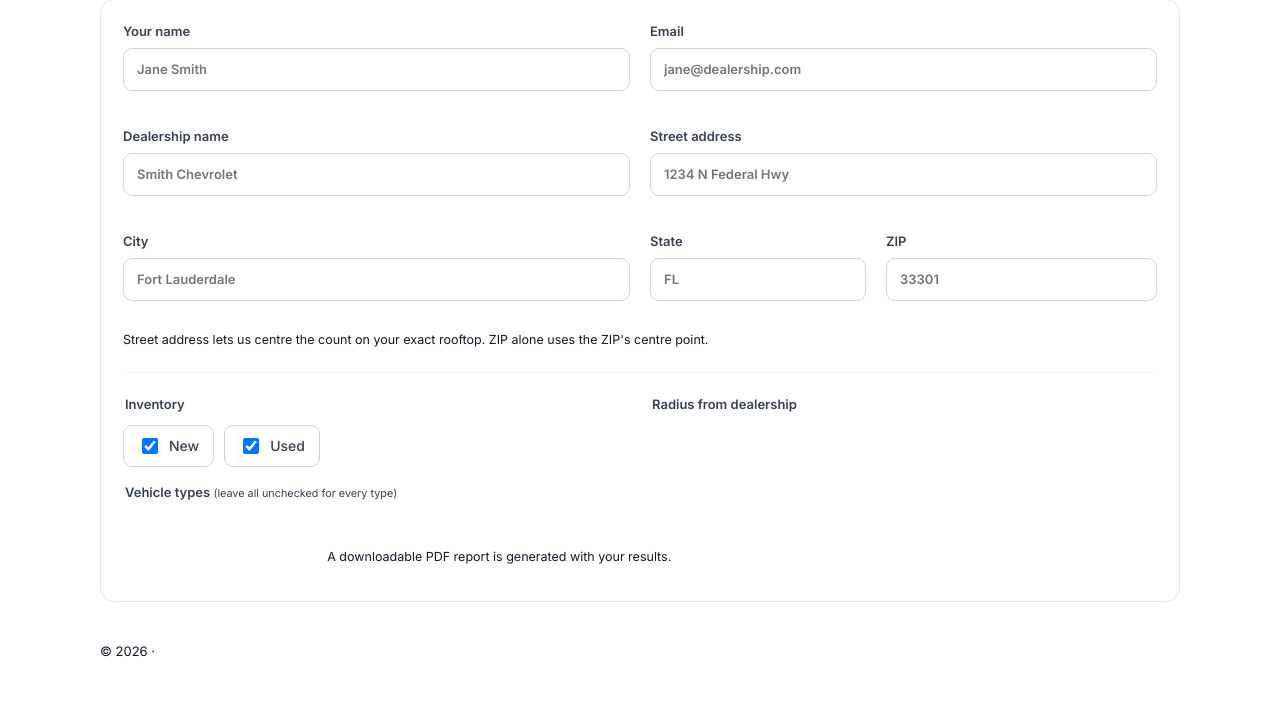
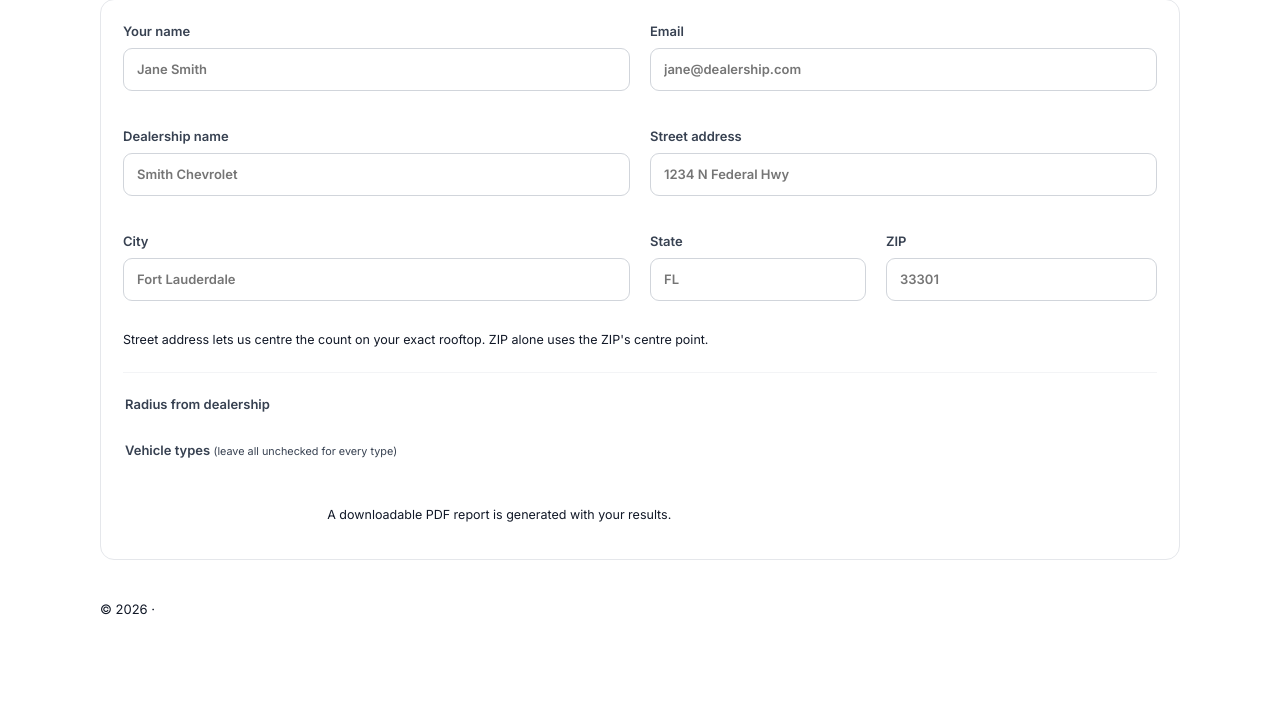
Before and after one commit to russell2727/M1_PPM_WebApp, a Flask app: template templates/index.html in a window 1280 px wide. Shown: the part 297-999 px from the top of the page. After the commit the page ends 912 px from the top, so only its background shows below. Run offline with Flask 3, Linux system fonts and the light colour scheme; the template is opened without the code that fills it, so the values that code supplies are empty.

Commit message:
Used inventory only: remove New/Used selector, tiles, donut and table columns
Co-Authored-By: Claude Fable 5.1 <noreply@anthropic.com>
Claude-Session: https://claude.ai/code/session_01F6UetTTgv7pzXBpww8K3Do

```diff
--- a/app.py
+++ b/app.py
@@ -71,9 +71,7 @@ def api_report():
         "city":       (f.get("city") or "").strip(),
         "state":      (f.get("state") or "").strip().upper()[:2],
     }
-    conditions = f.getlist("condition") if hasattr(f, "getlist") else (f.get("condition") or [])
-    if isinstance(conditions, str):
-        conditions = [conditions]
+    conditions = ["Used"]   # New inventory is not offered on this form
     vehicle_types = f.getlist("vehicle_type") if hasattr(f, "getlist") else (f.get("vehicle_type") or [])
     if isinstance(vehicle_types, str):
         vehicle_types = [vehicle_types]
--- a/services/notify.py
+++ b/services/notify.py
@@ -45,13 +45,12 @@ _hs_props_ready = False
 def _summary(prospect: dict, result: dict, report_url: str) -> dict:
     c = result["center"]
     top = next(iter(result["by_type"]), "—")
-    bc = result["by_condition"]
     return {
         "name": prospect["name"], "email": prospect["email"], "dealership": prospect["dealership"],
         "location": c.get("formatted") or f"{c['city']}, {c['state']} {c['zip']}", "zip": c["zip"],
         "radius": int(result["radius_mi"]),
-        "conditions": " & ".join(result["conditions"]) if result["conditions"] else "New & Used",
-        "total": result["total_shoppers"], "new": bc.get("New", 0), "used": bc.get("Used", 0),
+        "conditions": "Used inventory",
+        "total": result["total_shoppers"],
         "top": f"{top} ({result['by_type'].get(top, 0):,})" if top != "—" else "—",
         "zips": result["zip_count"],
         "url": f"{config.PUBLIC_URL}{report_url}" if config.PUBLIC_URL else report_url,
@@ -133,7 +132,7 @@ def hubspot(s: dict, pdf_path: Path) -> None:
     note = (f"PPM In-Market Auto Shopper report requested\n"
             f"Dealership: {s['dealership']} ({s['location']})\n"
             f"Radius: {s['radius']} mi · {s['conditions']}\n"
-            f"In-market shoppers: {s['total']:,} (New {s['new']:,} / Used {s['used']:,}) across {s['zips']} ZIPs\n"
+            f"In-market shoppers: {s['total']:,} across {s['zips']} ZIPs\n"
             f"Top vehicle type: {s['top']}\n"
             f"Report: {s['url']}")
     _hs("POST", "/crm/v3/objects/notes", {
@@ -157,7 +156,7 @@ def internal_email(s: dict, pdf_path: Path) -> None:
         f"New in-market auto shopper report requested.\n\n"
         f"Name:        {s['name']}\nEmail:       {s['email']}\nDealership:  {s['dealership']}\n"
         f"Location:    {s['location']}\nRadius:      {s['radius']} mi · {s['conditions']}\n\n"
-        f"Shoppers:    {s['total']:,}  (New {s['new']:,} / Used {s['used']:,})\n"
+        f"Shoppers:    {s['total']:,}\n"
         f"ZIPs:        {s['zips']}\nTop type:    {s['top']}\n\n"
         f"Report:      {s['url']}\nProspect emailed: {'yes' if s['prospect_emailed'] else 'no (SMTP off)'}\n"
     )
@@ -197,7 +196,7 @@ def slack(s: dict, _pdf: Path) -> None:
                 {"type": "section", "fields": [
                     {"type": "mrkdwn", "text": f"*Contact*\n{s['name']}\n{s['email']}"},
                     {"type": "mrkdwn", "text": f"*Location*\n{s['location']}\n{s['radius']} mi · {s['conditions']}"},
-                    {"type": "mrkdwn", "text": f"*In-market shoppers*\n{s['total']:,}  (New {s['new']:,} / Used {s['used']:,})"},
+                    {"type": "mrkdwn", "text": f"*In-market shoppers*\n{s['total']:,}"},
                     {"type": "mrkdwn", "text": f"*Top vehicle type*\n{s['top']}"},
                 ]},
                 {"type": "actions", "elements": [{"type": "button", "text": {"type": "plain_text", "text": "Open PDF report"}, "url": s["url"]}]},
--- a/static/js/app.js
+++ b/static/js/app.js
@@ -18,7 +18,7 @@
     const body = {
       name: fd.get("name"), email: fd.get("email"), dealership: fd.get("dealership"),
       zip: fd.get("zip"), street: fd.get("street"), city: fd.get("city"), state: fd.get("state"), radius: fd.get("radius"),
-      condition: fd.getAll("condition"), vehicle_type: fd.getAll("vehicle_type"),
+      condition: ["Used"], vehicle_type: fd.getAll("vehicle_type"),
     };
     btn.disabled = true; btn.innerHTML = "Building your report…";
     try {
@@ -47,30 +47,26 @@
   }
 
   function render(j, body) {
-    const r = j.result, c = r.center, bc = r.by_condition;
+    const r = j.result, c = r.center;
     $("#results").hidden = false;
     $("#r-title").textContent = `${fmt(r.total_shoppers)} in-market shoppers within ${r.radius_mi} miles of ${body.dealership}`;
     const where = c.formatted || `${c.city}, ${c.state} ${c.zip}`;
-    $("#r-sub").textContent = `${where} · ${c.precision === "address" ? "exact location" : "ZIP centre"} · ${(body.condition.length ? body.condition.join(" & ") : "New & Used")} · ${r.zip_count} ZIP codes`;
+    $("#r-sub").textContent = `${where} · ${c.precision === "address" ? "exact location" : "ZIP centre"} · Used inventory · ${r.zip_count} ZIP codes`;
     $("#pdf-link").href = j.pdf_url;
     $("#map-link").hidden = !j.map_url; if (j.map_url) $("#map-link").href = j.map_url;
     $("#email-note").textContent = j.emailed ? `A copy was emailed to ${body.email}.` : "";
     $("#k-total").textContent = fmt(r.total_shoppers);
-    $("#k-new").textContent = fmt(bc.New);
-    $("#k-used").textContent = fmt(bc.Used);
+    const topType = Object.keys(r.by_type)[0];
+    $("#k-top").textContent = topType ? `${topType}` : "—";
     $("#k-zips").textContent = fmt(r.zip_count);
+    $("#k-avg").textContent = fmt(Math.round(r.total_shoppers / Math.max(r.zip_count, 1)));
 
-    // --- stacked bar by vehicle type
-    const types = Object.keys(r.by_type_condition);
+    // --- bar by vehicle type
+    const types = Object.keys(r.by_type);
     mk("type", "bar", {
       labels: types,
-      datasets: ["New", "Used"].map((cond, i) => ({ label: cond, data: types.map((t) => r.by_type_condition[t][cond] || 0), backgroundColor: C[i], borderRadius: 4 })),
-    }, { scales: { x: { stacked: true, grid: { display: false } }, y: { stacked: true, grid: { color: "#F3F4F6" }, ticks: { callback: fmt } } }, plugins: { legend: { position: "bottom" } } });
-
-    // --- donut new vs used
-    mk("cond", "doughnut", {
-      labels: Object.keys(bc), datasets: [{ data: Object.values(bc), backgroundColor: C, borderWidth: 0 }],
-    }, { cutout: "68%", plugins: { legend: { position: "bottom" } } });
+      datasets: [{ data: types.map((t) => r.by_type[t]), backgroundColor: B.blue, borderRadius: 4, maxBarThickness: 56 }],
+    }, { plugins: { legend: { display: false } }, scales: { x: { grid: { display: false } }, y: { grid: { color: "#F3F4F6" }, ticks: { callback: fmt } } } });
 
     // --- rings
     const rings = Object.keys(r.by_ring);
--- a/templates/index.html
+++ b/templates/index.html
@@ -52,12 +52,6 @@
 
       <div class="grid options">
         <fieldset>
-          <legend>Inventory</legend>
-          <label class="chk"><input type="checkbox" name="condition" value="New" checked> New</label>
-          <label class="chk"><input type="checkbox" name="condition" value="Used" checked> Used</label>
-        </fieldset>
-
-        <fieldset>
           <legend>Radius from dealership</legend>
           <div class="radius-row">
             {% for r in radius_options %}
@@ -97,9 +91,9 @@
 
     <div class="kpis">
       <div class="kpi"><div class="n" id="k-total">0</div><div class="l">Total in-market shoppers</div></div>
-      <div class="kpi"><div class="n" id="k-new">0</div><div class="l">New</div></div>
-      <div class="kpi"><div class="n" id="k-used">0</div><div class="l">Used</div></div>
+      <div class="kpi"><div class="n" id="k-top">—</div><div class="l">Top vehicle type</div></div>
       <div class="kpi"><div class="n" id="k-zips">0</div><div class="l">ZIP codes covered</div></div>
+      <div class="kpi"><div class="n" id="k-avg">0</div><div class="l">Avg shoppers per ZIP</div></div>
     </div>
 
     <div class="card map-card">
@@ -116,8 +110,7 @@
     </div>
 
     <div class="charts">
-      <div class="card"><h3>Shoppers by vehicle type</h3><canvas id="c-type" height="260"></canvas></div>
-      <div class="card"><h3>New vs Used</h3><canvas id="c-cond" height="260"></canvas></div>
+      <div class="card span2"><h3>Used-vehicle shoppers by vehicle type</h3><canvas id="c-type" height="240"></canvas></div>
       <div class="card span2"><h3>Shoppers by distance from dealership</h3><canvas id="c-ring" height="180"></canvas></div>
       <div class="card span2" id="msa-card" hidden>
         <h3>Metro areas represented</h3>
```
Also changed, not shown: services/pdf.py (+14 -21 lines).
